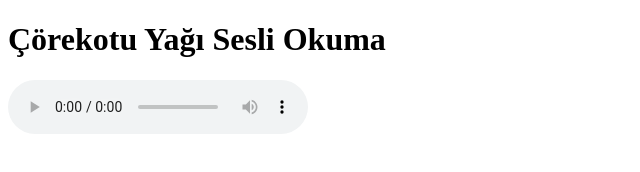
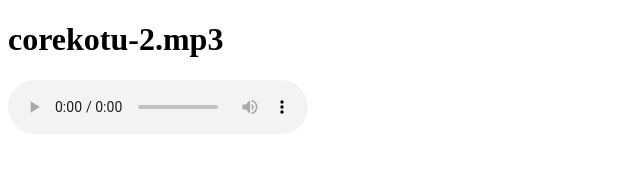
Before and after one commit to Minesssnl/sesli-blog, a plain HTML site: page index.html in a window 1280 px wide. Shown: the whole page, without its empty margins (0-640 px from the left). Drawn offline with Linux system fonts and the light colour scheme.

Commit message:
Update index.html
Signed-off-by: Minesssnl <e.senolll94@gmail.com>

```diff
--- a/index.html
+++ b/index.html
@@ -5,7 +5,7 @@
     <title>Çörek Otu 2</title>
   </head>
   <body>
-    <h1>Çörekotu Yağı Sesli Okuma</h1>
+    <h1>corekotu-2.mp3</h1>
     <audio controls>
       <source src="corekotu-2.mp3" type="audio/mpeg">
       Tarayıcınız bu ses dosyasını desteklemiyor.
```
